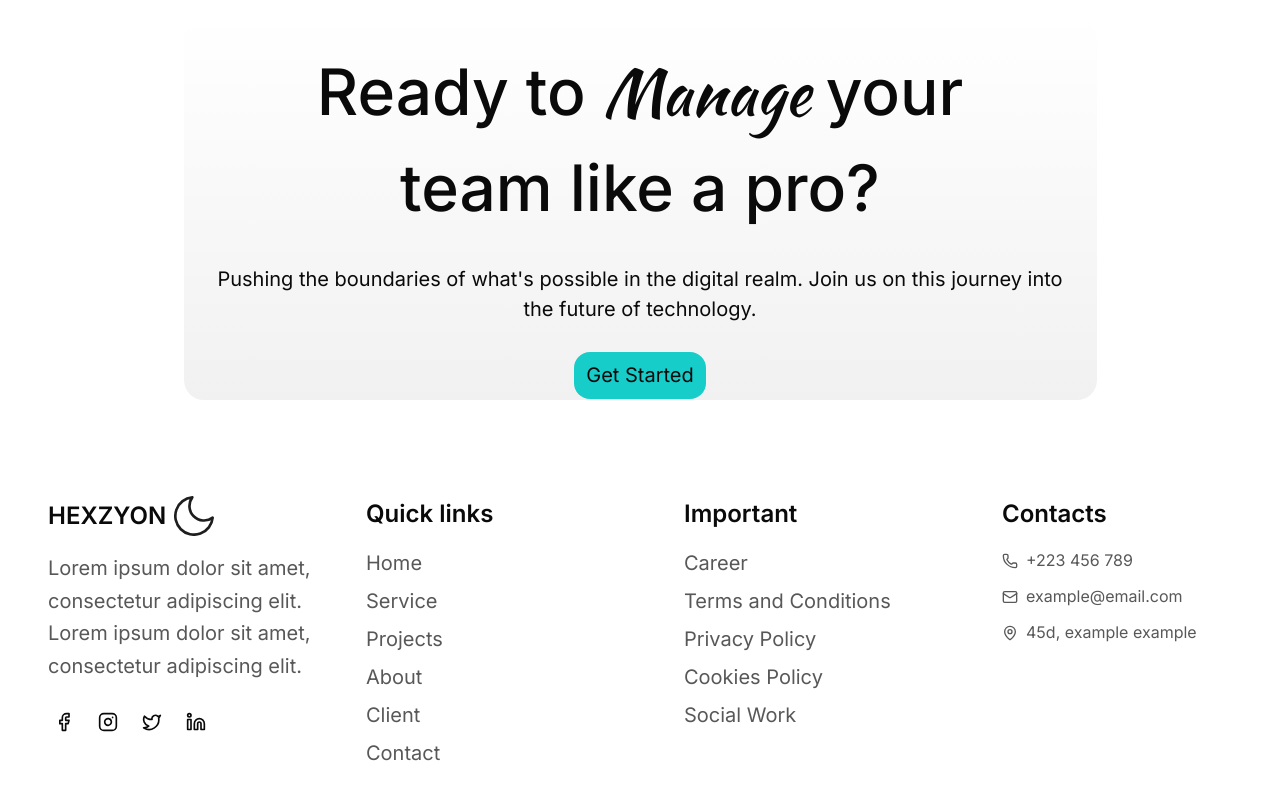
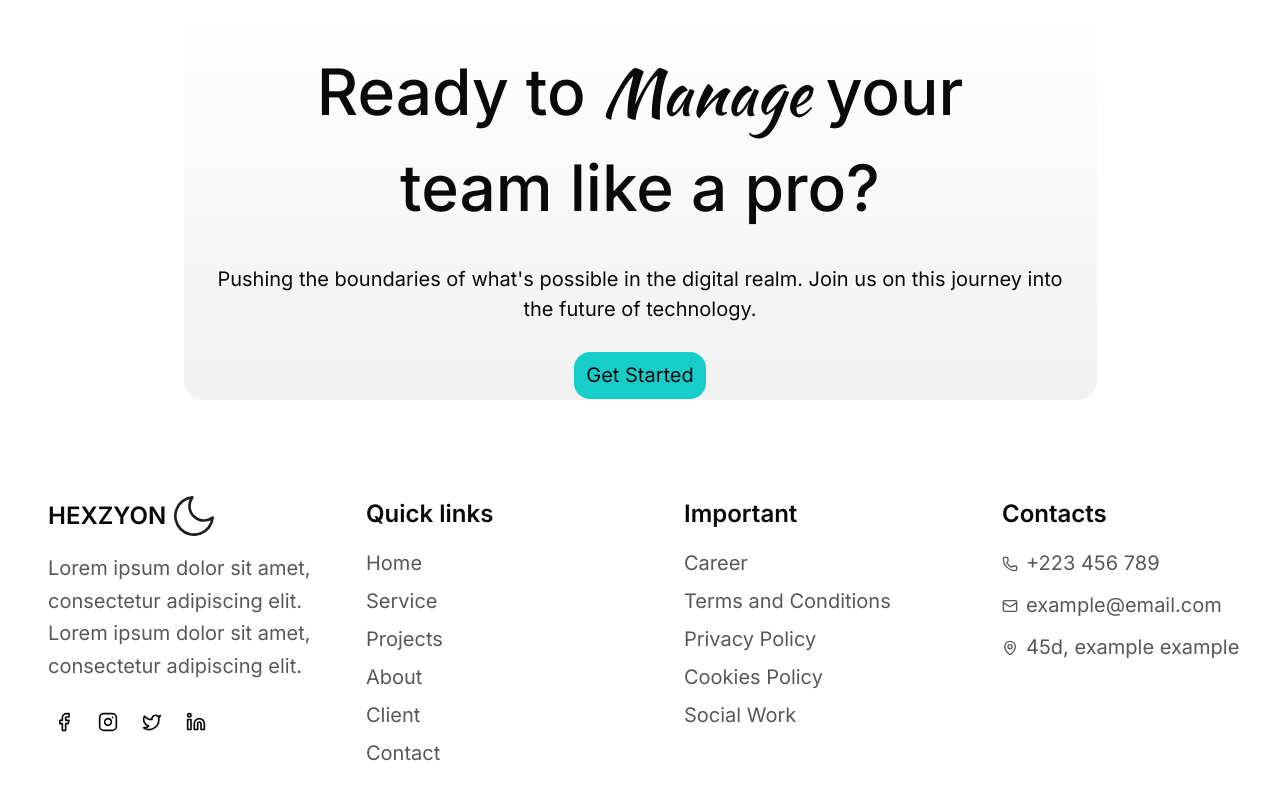
Before and after one commit to Roshen-Perera/ceylon-developers-portfolio, a Next.js app: page / in a window 1280 px wide. Shown: the part 7589-8389 px from the top of the page. Built offline with nearby package versions, Linux system fonts and the light colour scheme.

Commit message:
Refactor Contacts section in Footer to use P component for consistency

```diff
--- a/components/footer.tsx
+++ b/components/footer.tsx
@@ -128,15 +128,15 @@ const Footer = () => {
           <ul className="space-y-3 text-(--footer-link)">
             <li className="flex items-center gap-2">
               <Phone size={16} className="mt-0.5 shrink-0" />
-              <span>+223 456 789</span>
+              <P>+223 456 789</P>
             </li>
             <li className="flex items-center gap-2">
               <Mail size={16} className="mt-0.5 shrink-0" />
-              <span>example@email.com</span>
+              <P>example@email.com</P>
             </li>
             <li className="flex items-center gap-2">
               <MapPin size={16} className="mt-0.5 shrink-0" />
-              <span>45d, example example</span>
+              <P>45d, example example</P>
             </li>
           </ul>
         </div>
```
